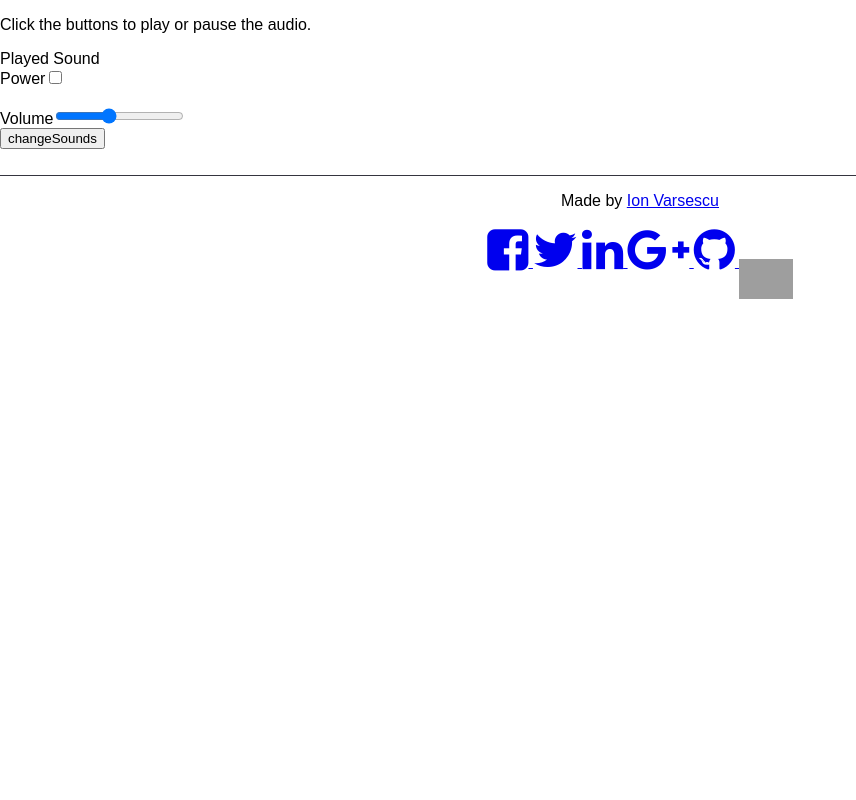
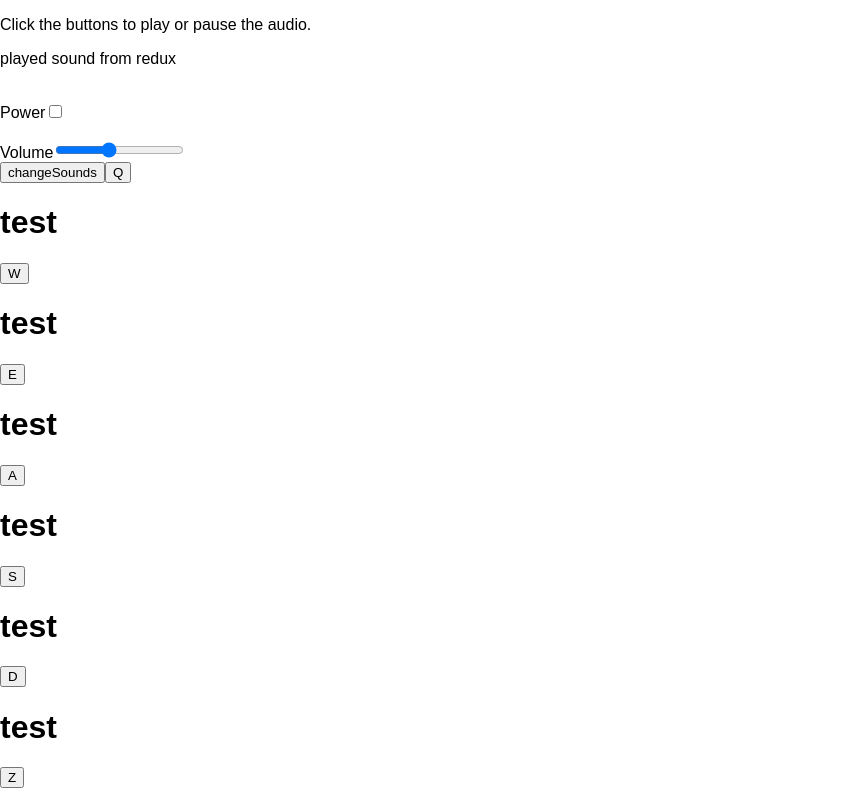
Before and after one commit to Nei-V/drum-machine, a React (Create React App) app: page / in a window 1280 px wide. Shown: the top 800 px of the page, without its empty margins (0-856 px from the left). Built offline with nearby package versions, Linux system fonts and the light colour scheme; grey boxes are pictures that could not be loaded.

Commit message:
added tune played to redux, not shown yet, finnished <provider>

```diff
--- a/src/App.js
+++ b/src/App.js
@@ -4,7 +4,7 @@ import React, { Component } from 'react';
 import { connect } from 'react-redux';
 import LocalProvider from './context/myLocalContext';
 import './App.css';
-import { FOOTER } from './constants';
+import Footer from './components/Footer';
 //set1: RIDE, RIVER, PIERREBASIC, PIERRE, MOODY, NEWWAVE, JUMP, MAXO, FUNKY,
 //set2: FAN, DRO, AAP, ZAYLEAD, TOWN, STABS, CHANGE, BELL, BOUNCE
 
@@ -14,23 +14,15 @@ import { typedKeyFunc } from './actions/actionTypedKey';
 import { volumeFunc } from './actions/actionVolume';
 import ButtonsGenerator from './components/buttonGenerator';
 import ChangeSounds from './components/ChangeSounds';
+import { playedSoundFunc } from './actions/actionPlayedSound';
+import  Display from './components/Display';
 
 
 
 
 
 
-class Footer extends Component {
-  render() {
-    function createFooter(a) {
-      return { __html: a }
-    }
-    return (
-      <div id="footerInReact" dangerouslySetInnerHTML={createFooter(FOOTER)}>
-      </div>
-    )
-  }
-}
+
 
 /* not needed in order to pass the tests
 class Sound extends Component {
@@ -136,8 +128,8 @@ class App extends Component {
     return (
       <div>
         <p>Click the buttons to play or pause the audio.</p>
-
-        <dialog id="display" />Played Sound
+<Display />
+      {/*   <dialog id="display" />Played Sound */}
         <br />
         <PowerToggle playerWorks={this.props} />
         <br />
@@ -146,14 +138,10 @@ class App extends Component {
         <br />
         <LocalProvider>
           <ChangeSounds />
+          <ButtonsGenerator onOff={this.props.storedState.isPowered} audioVolume={this.props.storedState.setTheVolume} />
         </LocalProvider>
-
-
-
         <br />
-        {/*  <ButtonsGenerator onOff={this.props.storedState.isPowered} audioVolume={this.props.storedState.setTheVolume} /> */}
         <br />
-
         <br />
         <Footer />
       </div>
--- /dev/null
+++ b/src/actions/actionPlayedSound.js
@@ -0,0 +1,8 @@
+import {PLAYED_SOUND} from '../constants';
+
+export function  playedSoundFunc(played) {
+    return {
+        type: PLAYED_SOUND,
+        played
+    }
+}
--- /dev/null
+++ b/src/components/Display.js
@@ -0,0 +1,16 @@
+import React, { Component } from 'react';
+import {connect} from 'react-redux';
+
+class Display extends Component {
+    constructor(props){
+            super(props);
+    }
+
+    render(){
+        return (
+            <p id="display">played sound from redux</p>
+        )
+    }
+}
+
+export default Display;
--- /dev/null
+++ b/src/components/Footer.js
@@ -0,0 +1,16 @@
+import React, { Component } from 'react';
+import { FOOTER } from '../constants';
+
+class Footer extends Component {
+    render() {
+      function createFooter(a) {
+        return { __html: a }
+      }
+      return (
+        <div id="footerInReact" dangerouslySetInnerHTML={createFooter(FOOTER)}>
+        </div>
+      )
+    }
+  }
+
+export default Footer;
--- a/src/components/button.js
+++ b/src/components/button.js
@@ -1,6 +1,7 @@
 import React, { Component } from 'react';
-
+import { connect } from 'react-redux';
 import { GOODKEYS } from 'constants';
+import { playedSoundFunc } from '../actions/actionPlayedSound';
 
 
 
@@ -59,6 +60,7 @@ class Button extends Component {
         console.log("playaudio, x is: ", x);
         console.log("the state of playaudio is:", this.props);
         x.volume = audioVolume;
+        this.props.playedSound(this.props.tune);
       }
     }
 
@@ -69,6 +71,7 @@ class Button extends Component {
       console.log("props in each buton", this.props);
       console.log("state in each buton", this.state);
     }
+
 
 
 
@@ -106,4 +109,17 @@ class Button extends Component {
     }
   }
 
-  export default Button;
+
+ const mapStateToProps = (state)=>{
+   return { storedState:state}
+ }
+
+  const mapDispatchToProps = (dispatch) => {
+    return {
+      playedSound : (played) => {
+        dispatch(playedSoundFunc(played))
+      }
+    }
+  }
+
+  export default connect(mapStateToProps ,mapDispatchToProps)(Button);
--- a/src/components/buttonGenerator.js
+++ b/src/components/buttonGenerator.js
@@ -2,7 +2,7 @@ import React, { Component } from 'react';
 
 import { MyLocalContext } from '../context/myLocalContext'
 
-import  Button from './button';
+import Button from './button';
 
 import { SET1, SET2, GOODKEYS } from '../constants';
 //creating combine set
@@ -30,18 +30,26 @@ console.log("soundsObject", soundsObjects);
 
 //end combine set
 
+
+
 class ButtonsGenerator extends Component {
   constructor(props) {
     super(props);
-
   }
 
   render() {
     return (
+      <MyLocalContext.Consumer>
 
-        <MyLocalContext.Consumer>
-         {localValue=>localValue.soundSet === 'set1' ? <h1>set1</h1> : <h1>set2</h1>}
-        </MyLocalContext.Consumer>
+        {localValue => localValue.soundSet === 'set1' ?
+          (soundsObjects.slice(0, 9).map((item, i) => {
+            console.log("props in slice in buttonGenerator.js", this.props);
+            return [<Button tune={item.name} key={item.id} letter={item.realKey} source={item.source} onOff={this.props.onOff} audioVolume={this.props.onOff} />,<h1>test</h1>]
+          })):
+          (soundsObjects.slice(9, 18).map((item, i) => ([
+          <Button tune={item.name} key={item.id} letter={item.realKey} source={item.source} onOff={this.props.onOff} audioVolume={this.props.onOff} />,<h1>test2</h1>])
+          ))}
+          </MyLocalContext.Consumer>
 
     );
   }
@@ -49,14 +57,3 @@ class ButtonsGenerator extends Component {
 
 
 export default ButtonsGenerator;
-/*
-
-{console.log("props in generated buttons", this.props)};
-{console.log("value from context api", this.soundSet)};
-
- {soundsObjects.slice(0, 9).map((item, i) => (
-            <Button tune={item.name} key={item.id} letter={item.realKey} source={item.source} onOff={this.props.onOff} audioVolume={this.props.onOff} />)
-          )}
-
-
- */
--- a/src/constants.js
+++ b/src/constants.js
@@ -58,3 +58,4 @@ export const PRESSED_KEY='PRESSED_KEY';
 export const CHOSEN_SET='CHOSEN_SET';
 export const POWER='POWER';
 export const VOLUME='VOLUME';
+export const PLAYED_SOUND='PLAYED_SOUND';
--- /dev/null
+++ b/src/reducers/reducerPlayedSound.js
@@ -0,0 +1,12 @@
+import { PLAYED_SOUND } from '../constants';
+
+const setThePlayedSound = (state = "Press a button", action) => {
+    switch (action.type) {
+        case PLAYED_SOUND:
+            return action.played;
+        default:
+            return state;
+    }
+}
+
+export default setThePlayedSound;
--- a/src/reducers/rootReducer.js
+++ b/src/reducers/rootReducer.js
@@ -1,8 +1,11 @@
 import {combineReducers} from 'redux';
 import isPowered from './reducerPower';
 import setTheVolume from './reducerVolume';
+import setThePlayedSound from './reducerPlayedSound';
 
 export default combineReducers({
     isPowered,
-    setTheVolume
+    setTheVolume,
+    setThePlayedSound
+
 })
```
Also changed, not shown: src/reducers/reducerVolume.js (+8 -8 lines).
